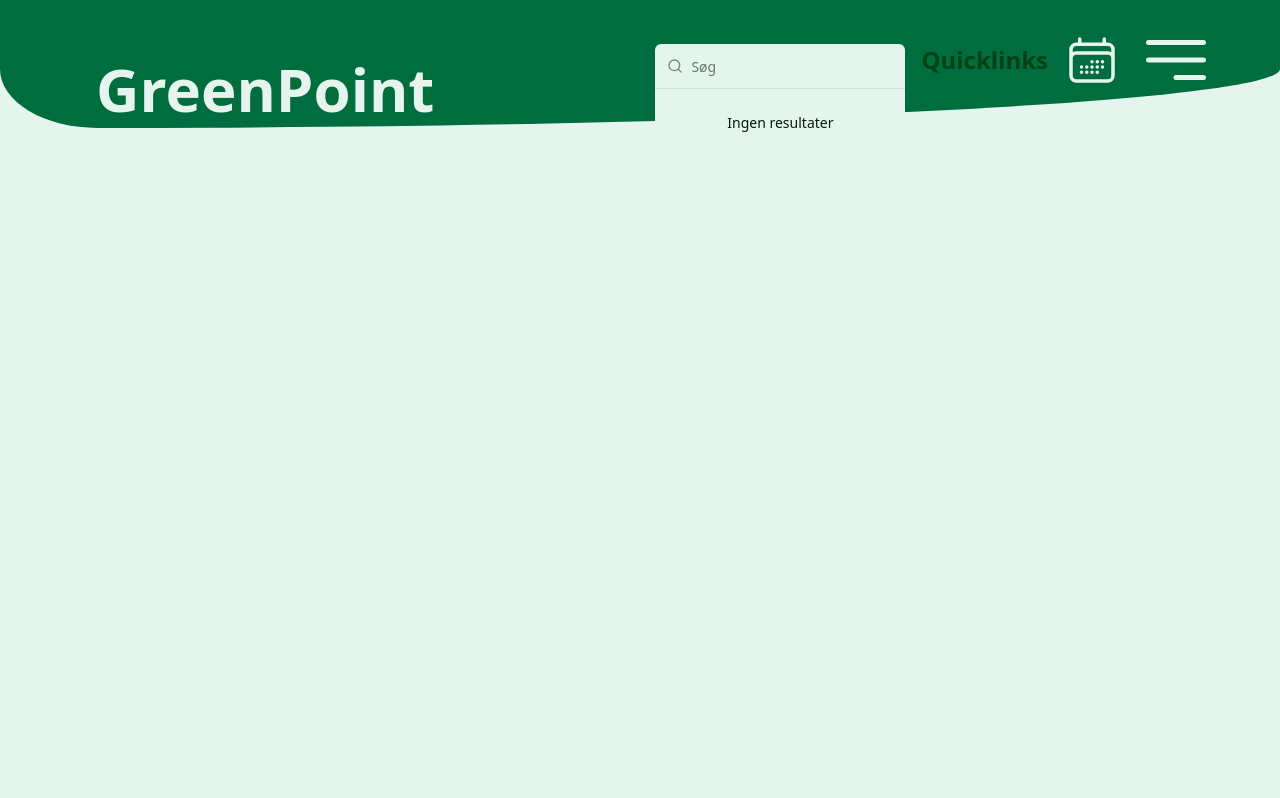
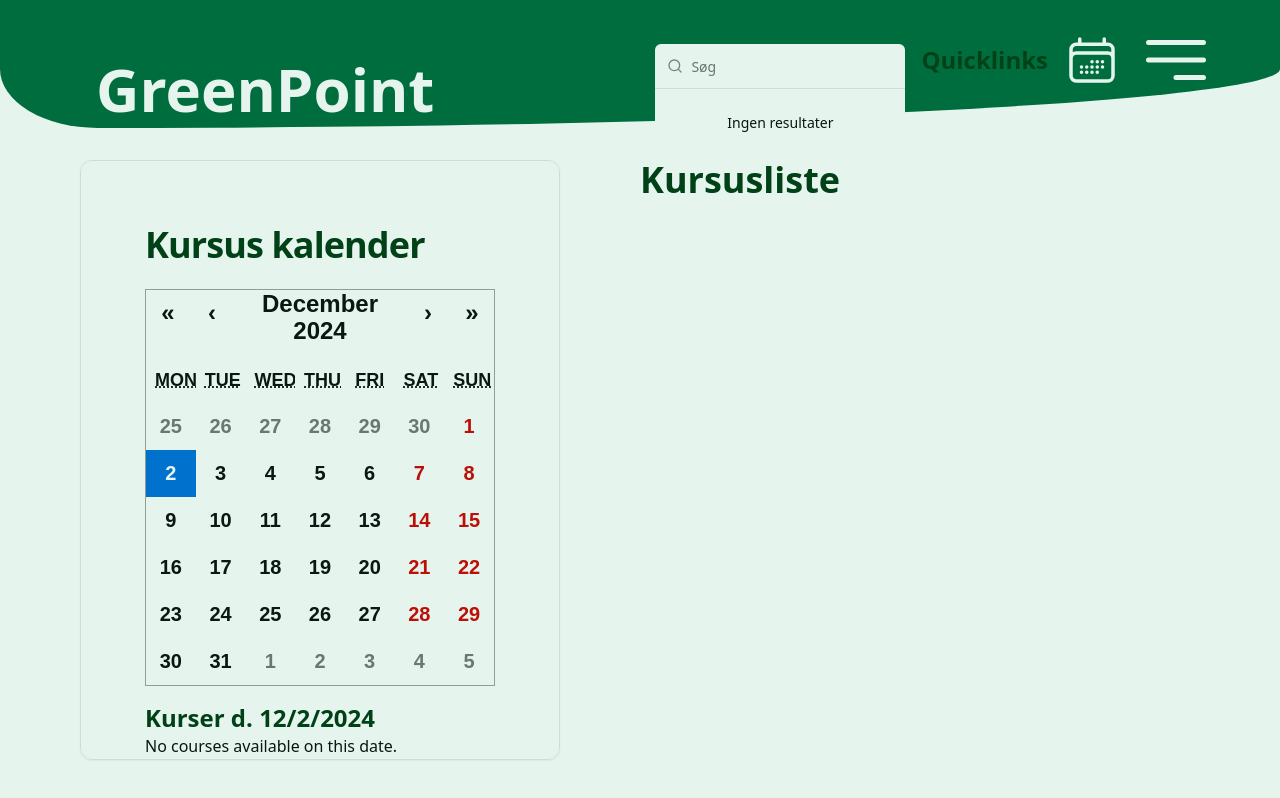
Before and after one commit to LasseThomsenSkole/GreenPointFrontend, a React (Vite) app: page /kalender in a window 1280 px wide. Built offline with nearby package versions, Linux system fonts and the light colour scheme.

Commit message:
calender/courses

```diff
--- a/package.json
+++ b/package.json
@@ -20,8 +20,10 @@
     "class-variance-authority": "^0.7.1",
     "clsx": "^2.1.1",
     "cmdk": "^1.0.4",
+    "date-fns": "^4.1.0",
     "lucide-react": "^0.461.0",
     "react": "^18.3.1",
+    "react-calendar": "^5.1.0",
     "react-dom": "^18.3.1",
     "react-router": "^7.0.1",
     "tailwind-merge": "^2.5.5",
--- a/src/Components/Calendar.jsx
+++ b/src/Components/Calendar.jsx
@@ -1,10 +1,91 @@
 import Header from "./Header.jsx"
+import React, { useEffect, useState } from "react";
+import { Card, CardHeader, CardTitle, CardContent } from "@/components/ui/card";
+import Calendar from "react-calendar";
+import "react-calendar/dist/Calendar.css";
+import {format} from "date-fns";
+export default function CalendarPage() {
+    const [courses, setCourses] = useState([]);
+    const [selectedDate, setSelectedDate] = useState(new Date());
 
-export default function Calendar(){
+    useEffect(() => {
+        const fetchCourses = async () => {
+            try {
+                const token = localStorage.getItem("jwtToken");
+                const response = await fetch("http://localhost:8080/role-coursefeed", {
+                    method: "GET",
+                    headers: {
+                        "Content-Type": "application/json",
+                        Authorization: `Bearer ${token}`,
+                    },
+                });
+
+                if (response.ok) {
+                    const data = await response.json();
+                    setCourses(data);
+                } else {
+                    console.error("Failed to fetch courses");
+                }
+            } catch (error) {
+                console.error("Error fetching courses:", error);
+            }
+        };
+
+    }, []);
+
+
+    const getCoursesForSelectedDate = (date) => {
+        const selectedDateStr = format(date, "dd-MM-yyyy");
+        return courses.filter(course => {
+            const courseDate = course.date.split("T")[0];
+            const formattedCourseDate = format(new Date(courseDate), "dd-MM-yyyy");
+            return formattedCourseDate === selectedDateStr;
+        });
+    };
+
     return (
         <>
             <Header/>
 
+            <div className="justify-between flex gap-20 ml-20 mr-20 mt-8">
+                <div className="bg-white">
+            <Card className="flex flex-col h-[75vh] w-full rounded-xl p-10 bg-white overflow-y-auto scrollbar-thin">
+                <CardHeader className="space-y-1">
+                    <CardTitle className="text-4xl text-[#003811] font-bold">Kursus kalender</CardTitle>
+                </CardHeader>
+                <CardContent>
+                    <div className="overflow-y-auto text-2xl font-semibold">
+                        <Calendar className={""}
+                            onChange={setSelectedDate} // Handle date selection
+                            value={selectedDate} // Currently selected date
+                        />
+                    </div>
+                    <div className="course-list mt-4">
+                        <h3 className="text-2xl font-semibold text-[#003811]">Kurser d. {selectedDate.toLocaleDateString()}</h3>
+                        <ul>
+                            {getCoursesForSelectedDate(selectedDate).map((course, index) => (
+                                <li key={index} className="course-item">
+                                    <h4 className="font-bold">{course.title}</h4>
+                                    <p>{course.description}</p>
+                                    <p><strong>Time:</strong> {course.startTime} - {course.endTime}</p>
+                                    <p><strong>Location:</strong> {course.location}</p>
+                                </li>
+                            ))}
+                        </ul>
+                        {getCoursesForSelectedDate(selectedDate).length === 0 && (
+                            <p>No courses available on this date.</p>
+                        )}
+                    </div>
+                </CardContent>
+            </Card>
+                </div>
+
+                <div className="flex flex-col h-[75vh] w-full">
+                    <h1 className="text-4xl text-[#003811] font-bold">Kursusliste</h1>
+
+                </div>
+
+            </div>
         </>
-    )
+    );
 }
--- a/src/Components/ContactsPage.jsx
+++ b/src/Components/ContactsPage.jsx
@@ -1,7 +1,7 @@
 import Header from './Header.jsx'
-import {
+/*import {
     ContactsSearch
-} from "@/Components/ContactsInfo.jsx";
+} from "@/Components/ContactsInfo.jsx";*/
 
 
 
--- a/src/Components/Frontpage.jsx
+++ b/src/Components/Frontpage.jsx
@@ -14,7 +14,7 @@
             <Header />
             <main>
                 <div className="ml-20 mr-20 justify-between flex gap-20">
-                    <ScrollArea className="flex flex-col h-[75vh] w-1/3 rounded-xl p-4 bg-white overflow-y-auto scrollbar-thin">
+                    <ScrollArea className="flex flex-col h-[75vh] w-1/3 rounded-xl p-4 bg-white overflow-y-auto scrollbar-thin mt-8">
                         <h1 className="text-4xl text-center p-4 font-bold text-[#003811]">Her er en nyheds titel måske der skal være flere</h1>
                         <p className="text-2xl p-4 text-[#003811]">Sidste uge havde vi fornøjelsen af at invitere en gruppe af vores optometristuderende med til fabrikken i Ungarn 🤓
 
```
